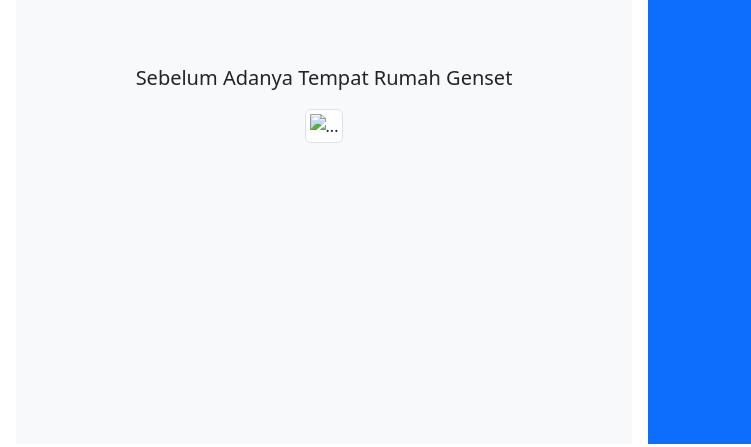
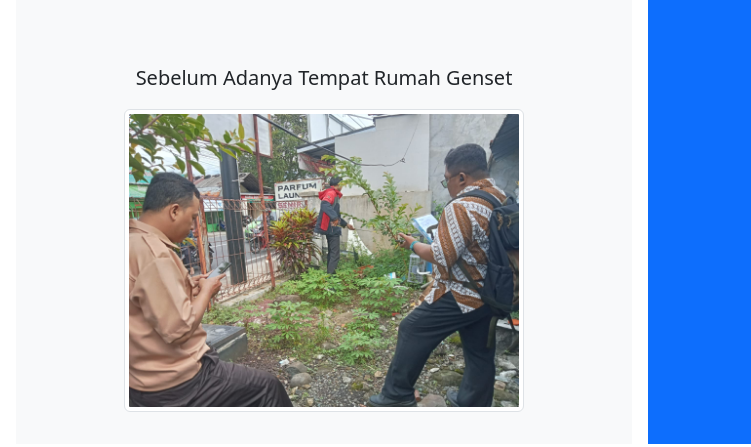
Before and after one commit to egyok/pasarminarestu-purwanegara, a plain HTML site: page RenovasiPasar.html in a window 1280 px wide. Shown: the part 749-1196 px from the top of the page, 0-751 px from the left. Drawn offline with nearby package versions, Linux system fonts and the light colour scheme; a script that the page names is missing.

Commit message:
Update RenovasiPasar.html

```diff
--- a/RenovasiPasar.html
+++ b/RenovasiPasar.html
@@ -201,7 +201,7 @@
       <div class="my-3 p-3">
 
         <p class="lead">Sebelum Adanya Tempat Rumah Genset</p>
-         <img src="SebelumRumahGensetAda.jpeg" class="img-thumbnail" alt="..." width="400" height="400">
+         <img src="SebelumRumahGensetAda.jpg" class="img-thumbnail" alt="..." width="400" height="400">
       </div>
     </div>
     <div class="text-bg-primary me-md-3 pt-3 px-3 pt-md-5 px-md-5 text-center overflow-hidden">
```
